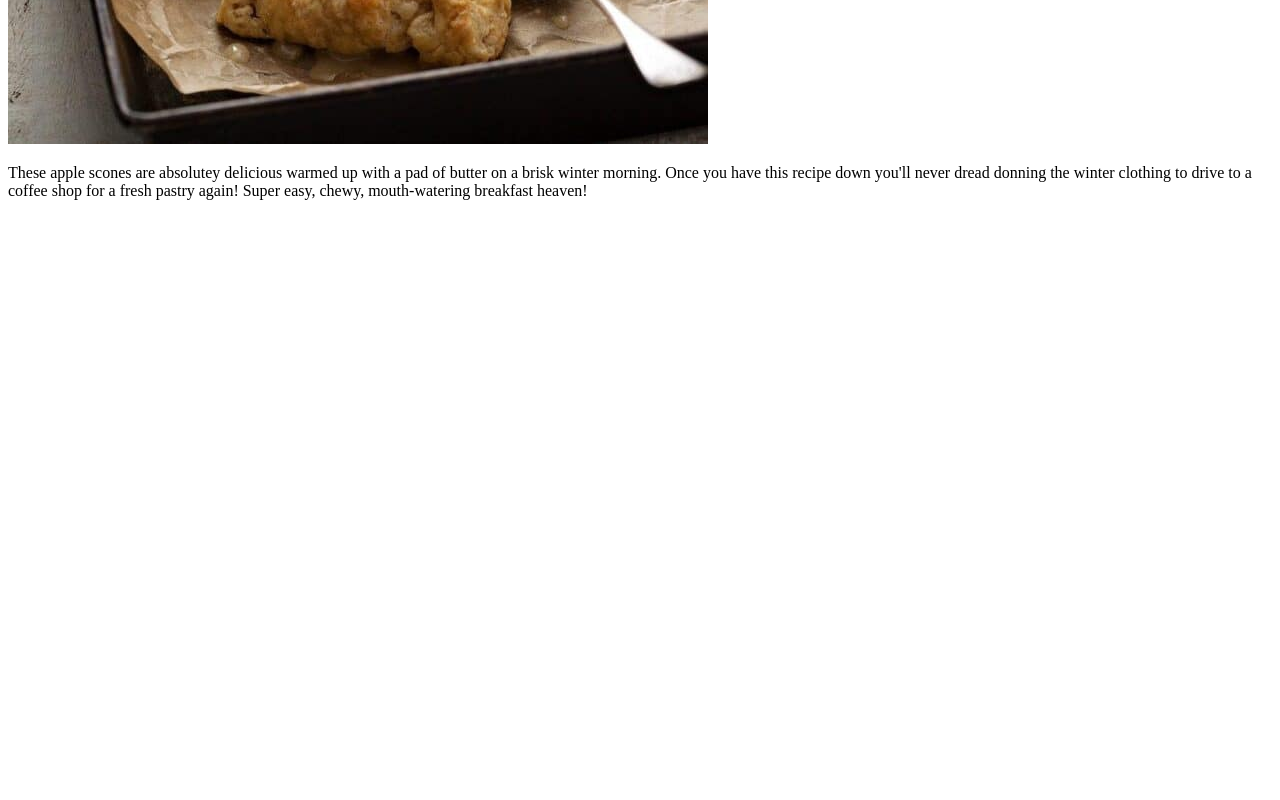
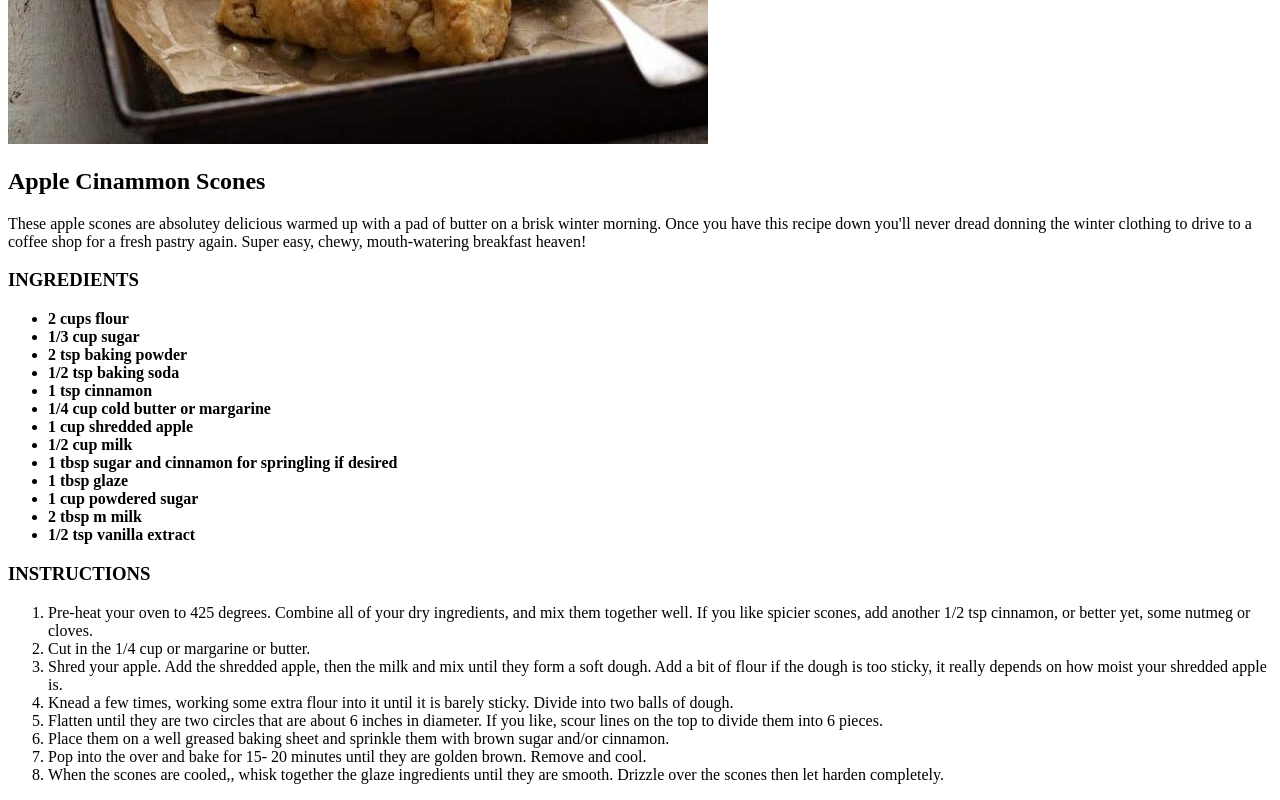
Before and after one commit to dwatson241/odin-recipes, a plain HTML site: page recipes/scones.html in a window 1280 px wide. Shown: the part 403-1203 px from the top of the page. Before the commit the page ends 800 px from the top, so only its background shows below. Drawn offline with Linux system fonts and the light colour scheme.

Commit message:
Complete html - scones.html

```diff
--- a/recipes/scones.html
+++ b/recipes/scones.html
@@ -8,11 +8,45 @@
 <body>
     <h1>Apple Scones</h1>
     <img src="img/scones.jpg" alt="warm, fresh baked scones">
+    <h2>Apple Cinammon Scones</h2>
         <p>These apple scones are absolutey delicious warmed up with a pad of butter on a brisk winter morning.
-            Once you have this recipe down you'll never dread donning the winter clothing to drive to a coffee shop for a fresh
-            pastry again! Super easy, chewy, mouth-watering breakfast heaven!
+            Once you have this recipe down you'll never dread donning the winter clothing to drive to a coffee
+            shop for a fresh pastry again. Super easy, chewy, mouth-watering breakfast heaven!
         </p>
-
+    <h3>INGREDIENTS</h3>
+        <ul><b>
+            <li>2 cups flour</li>
+            <li>1/3 cup sugar</li>
+            <li>2 tsp baking powder</li>
+            <li>1/2 tsp baking soda</li>
+            <li>1 tsp cinnamon</li>
+            <li>1/4 cup cold butter or margarine</li>
+            <li>1 cup shredded apple</li>
+            <li>1/2 cup milk</li>
+            <li>1 tbsp sugar and cinnamon for springling if desired</li>
+            <li>1 tbsp glaze</li>
+            <li>1 cup powdered sugar</li>
+            <li>2 tbsp m milk</li>
+            <li>1/2 tsp vanilla extract</li>
+        </ul></b>
+    <h3>INSTRUCTIONS</h3>
+        <ol>
+            <li>Pre-heat your oven to 425 degrees. Combine all of your dry ingredients,
+                and mix them together well. If you like spicier scones, add another 1/2 tsp cinnamon,
+                or better yet, some nutmeg or cloves.</li>
+            <li>Cut in the 1/4 cup or margarine or butter.</li>
+            <li>Shred your apple. Add the shredded apple, then the milk and mix until they form a
+                soft dough. Add a bit of flour if the dough is too sticky, it really depends on how moist
+                your shredded apple is.</li>
+            <li>Knead a few times, working some extra flour into it until it is barely sticky. Divide
+                into two balls of dough.</li>
+            <li>Flatten until they are two circles that are about 6 inches in diameter. If you like, scour
+                lines on the top to divide them into 6 pieces.</li>
+            <li>Place them on a well greased baking sheet and sprinkle them with brown sugar and/or cinnamon.</li>
+            <li>Pop into the over and bake for 15- 20 minutes until they are golden brown. Remove and cool.</li>
+            <li>When the scones are cooled,, whisk together the glaze ingredients until they are smooth. Drizzle
+                over the scones then let harden completely.</li>
+            </ol>
 
 </body>
 </html>
```
